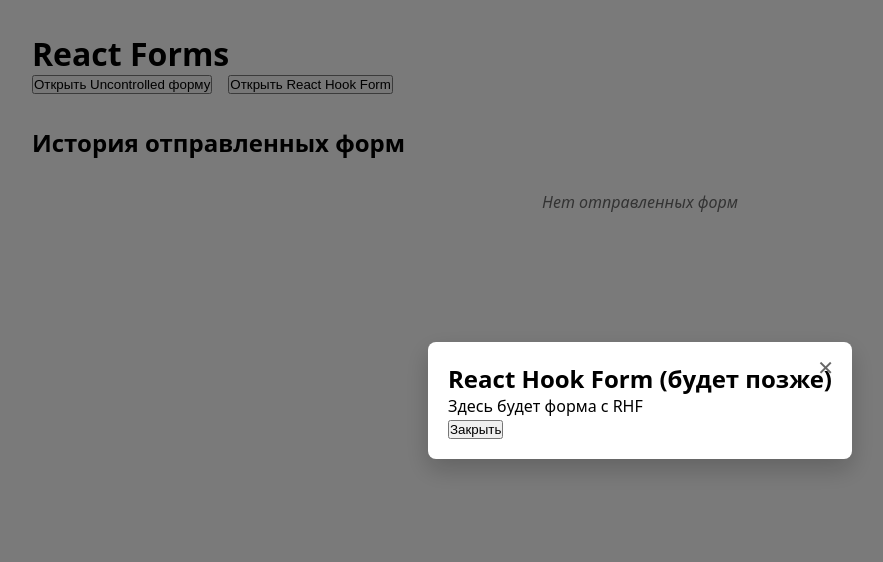
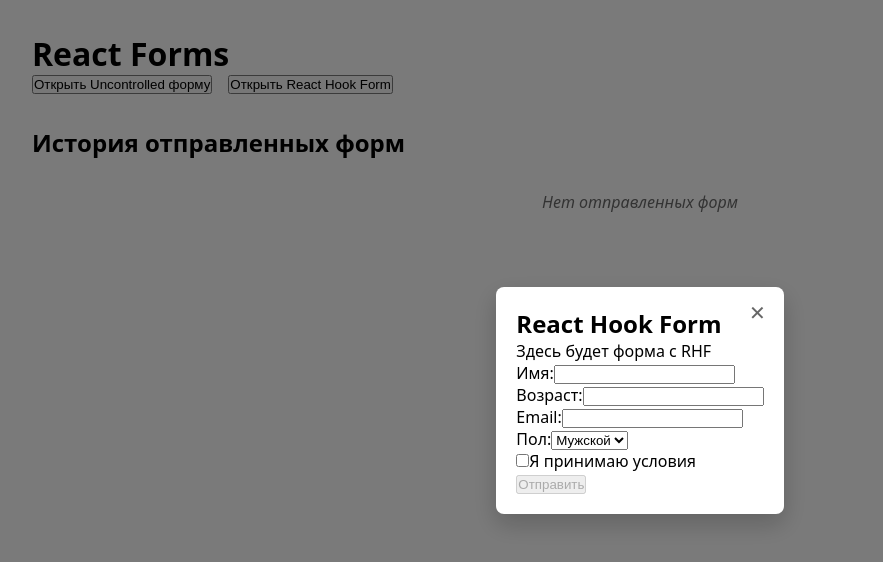
Before and after one commit to imagineapril/react2026Q2, a React (Vite) app: page / in a window 1280 px wide. Both pictures are taken after a click on the button "Открыть React Hook Form". Shown: the top 562 px of the page, without its empty margins (0-883 px from the left). Built offline with nearby package versions, Linux system fonts and the light colour scheme.

Commit message:
feat: add react hook form

```diff
--- a/src/App.tsx
+++ b/src/App.tsx
@@ -1,6 +1,7 @@
 import { useState } from 'react';
 import { PortalModal } from './components/PortalModal/PortalModal';
 import { UncontrolledForm } from './components/UncontrolledForm/UncontrolledForm';
+import { ReactHookForm } from './components/ReactHookForm/ReactHookForm';
 import { SubmissionList } from './components/SubmissionList/SubmissionList';
 import './App.css';
 
@@ -37,9 +38,9 @@
         onClose={() => setIsRHFOpen(false)}
         ariaLabelledBy="rhf-title"
       >
-        <h2 id="rhf-title">React Hook Form (будет позже)</h2>
+        <h2 id="rhf-title">React Hook Form</h2>
         <p>Здесь будет форма с RHF</p>
-        <button onClick={() => setIsRHFOpen(false)}>Закрыть</button>
+        <ReactHookForm onSuccess={() => setIsRHFOpen(false)} />
       </PortalModal>
     </div>
   );
--- /dev/null
+++ b/src/components/ReactHookForm/ReactHookForm.tsx
@@ -0,0 +1,137 @@
+import { useForm } from 'react-hook-form';
+import { useFormStore } from '../../store/useFormStore';
+
+interface ReactHookFormProps {
+  onSuccess: () => void;
+}
+
+interface FormInputs {
+  name: string;
+  age: number;
+  email: string;
+  gender: 'male' | 'female' | 'other';
+  terms: boolean;
+  password?: string;
+  confirmPassword?: string;
+  country?: string;
+  avatar?: string;
+}
+
+export const ReactHookForm = ({ onSuccess }: ReactHookFormProps) => {
+  const addSubmission = useFormStore((state) => state.addSubmission);
+
+  const {
+    register,
+    handleSubmit,
+    formState: { errors, isValid },
+    reset,
+  } = useForm<FormInputs>({
+    mode: 'onChange',
+    defaultValues: {
+      name: '',
+      age: undefined,
+      email: '',
+      gender: 'male',
+      terms: false,
+    },
+  });
+
+  const validateEmail = (value: string) => {
+    if (!value) return 'Email обязателен';
+    const atIndex = value.indexOf('@');
+    if (atIndex === -1) return 'Email должен содержать @';
+    const localPart = value.slice(0, atIndex);
+    const domain = value.slice(atIndex + 1);
+    if (localPart.length === 0) return 'Локальная часть email не может быть пустой';
+    if (!domain.includes('.')) return 'Домен должен содержать точку';
+    return true;
+  };
+
+  const onSubmit = (data: FormInputs) => {
+    addSubmission({
+      name: data.name,
+      age: data.age,
+      email: data.email,
+      gender: data.gender,
+      terms: data.terms,
+      password: data.password || '',
+      country: data.country || '',
+      avatar: data.avatar || '',
+    });
+    reset();
+    onSuccess();
+  };
+
+  return (
+    <form onSubmit={handleSubmit(onSubmit)}>
+      <div>
+        <label htmlFor="rhf-name">Имя:</label>
+        <input
+          id="rhf-name"
+          type="text"
+          {...register('name', {
+            required: 'Имя обязательно',
+            validate: (value) => {
+              if (!value) return true;
+              const firstChar = value.trim().charAt(0);
+              if (firstChar !== firstChar.toUpperCase()) {
+                return 'Первая буква должна быть заглавной';
+              }
+              return true;
+            },
+          })}
+        />
+        {errors.name && <span style={{ color: 'red' }}>{errors.name.message}</span>}
+      </div>
+
+      <div>
+        <label htmlFor="rhf-age">Возраст:</label>
+        <input
+          id="rhf-age"
+          type="number"
+          {...register('age', {
+            required: 'Возраст обязателен',
+            valueAsNumber: true,
+            min: { value: 1, message: 'Возраст должен быть больше 0' },
+            max: { value: 150, message: 'Возраст не может быть больше 150' },
+          })}
+        />
+        {errors.age && <span style={{ color: 'red' }}>{errors.age.message}</span>}
+      </div>
+
+      <div>
+        <label htmlFor="rhf-email">Email:</label>
+        <input
+          id="rhf-email"
+          type="email"
+          {...register('email', {
+            required: 'Email обязателен',
+            validate: validateEmail,
+          })}
+        />
+        {errors.email && <span style={{ color: 'red' }}>{errors.email.message}</span>}
+      </div>
+
+      <div>
+        <label htmlFor="rhf-gender">Пол:</label>
+        <select id="rhf-gender" {...register('gender')}>
+          <option value="male">Мужской</option>
+          <option value="female">Женский</option>
+          <option value="other">Другой</option>
+        </select>
+      </div>
+
+      <div>
+        <label>
+          <input type="checkbox" {...register('terms', { required: 'Необходимо принять условия' })} />
+          Я принимаю условия
+        </label>
+        {errors.terms && <span style={{ color: 'red' }}>{errors.terms.message}</span>}
+      </div>
+
+      <button type="submit" disabled={!isValid}>
+        Отправить
+      </button>
+    </form>
+  );
+};
```
